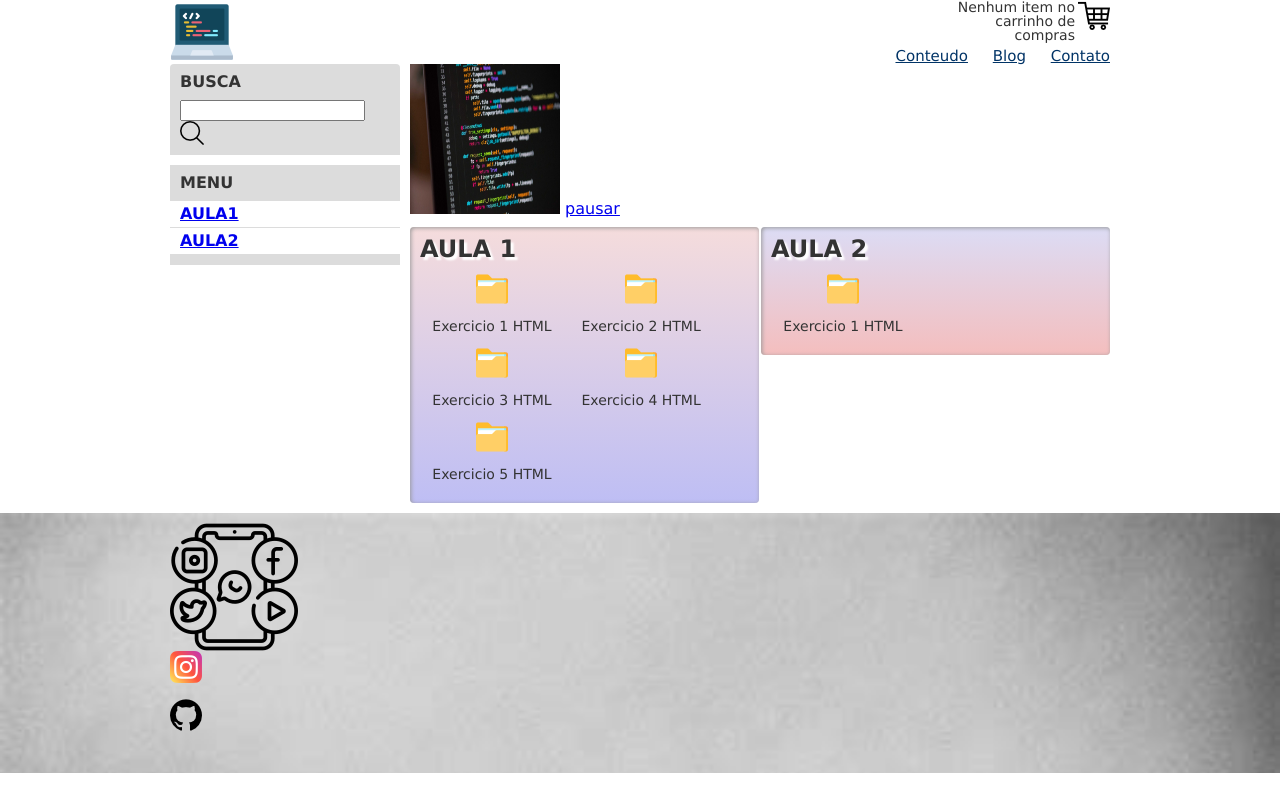
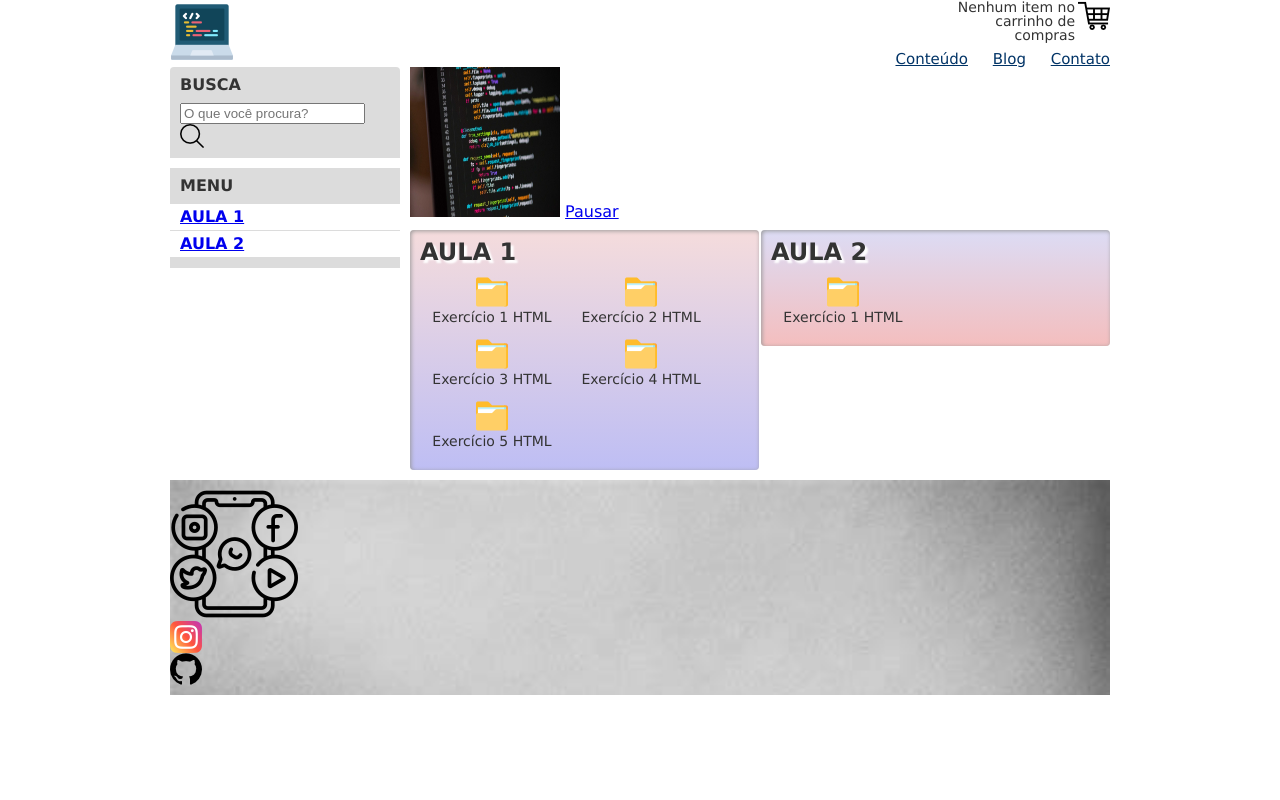
Before and after one commit to felpss2/UC12, a plain HTML site: page Index1/ROOT/index.html in a window 1280 px wide. Drawn offline with Linux system fonts and the light colour scheme.

Commit message:
commitando

```diff
--- a/Index1/ROOT/index.html
+++ b/Index1/ROOT/index.html
@@ -1,119 +1,93 @@
-<html>
+<!DOCTYPE html>
+<html lang="pt-br">
 
 <head>
-    <title>index</title>
+    <meta charset="UTF-8">
+    <meta name="viewport" content="width=device-width, initial-scale=1.0">
+    <title>Index</title>
     <link rel="stylesheet" href="./css/reset.css">
     <link rel="stylesheet" href="./css/index.css">
-
-    <meta name="viewport" content="width=device-width">
     <link rel="stylesheet" href="css/mobile.css" media="(max-width: 939px)">
-
-
-
 </head>
 
 <body>
     <header class="container">
-
-        <h1><img src="./img/laptop_14960026.png"alt="nome_voces"></h1>
-
-        <p class="carrinho"> Nenhum item no carrinho de compras</p>
-
+        <h1><img src="./img/laptop_14960026.png" alt="nome_voces"></h1>
+        <p class="carrinho">Nenhum item no carrinho de compras</p>
         <nav class="menu-opcoes">
-
             <ul>
-                <li><a href="conteudo.html">Conteudo</a></li>
-
+                <li><a href="conteudo.html">Conteúdo</a></li>
                 <li><a href="blog.html">Blog</a></li>
-
                 <li><a href="contato.html">Contato</a></li>
             </ul>
         </nav>
     </header>
 
-
-    <section id="main"><!-- Conteudo principal --></section>
-    <section id="destaques">
-        <div class="container destaque">
-
+    <main>
+        <section id="destaques" class="container destaque">
             <section class="busca">
                 <h2>Busca</h2>
                 <form action="http://www.google.com.br/search" id="form-busca">
-                    <input type="search" name="q" id="q">
-                    <input type="image" src="./img/search-interface-symbol_54481 (1).png">
+                    <input type="search" name="q" id="q" placeholder="O que você procura?">
+                    <input type="image" src="./img/search-interface-symbol_54481 (1).png" alt="Buscar">
                 </form>
             </section>
-            <!-- fim .busca -->
+
             <section class="menu-conteudo">
                 <h2>Menu</h2>
-
                 <nav>
                     <ul>
-                        <li><a href="#">Aula1</a>
+                        <li><a href="#">Aula 1</a>
                             <ul>
-                                <li><a href="./site1/index.html">Exercicio 1</a></li>
-                                <li><a href="./site1/index2.html">Exercicio 2</a></li>
-                                <li><a href="./site1/index3.html">Exercicio 3</a></li>
-                                <li><a href="./site1/exer3.html">Exercicio 4</a></li>
-                                <li><a href="./site1/index4.html">Exercicio 5</a></li>
+                                <li><a href="./site1/index.html">Exercício 1</a></li>
+                                <li><a href="./site1/index2.html">Exercício 2</a></li>
+                                <li><a href="./site1/index3.html">Exercício 3</a></li>
+                                <li><a href="./site1/exer3.html">Exercício 4</a></li>
+                                <li><a href="./site1/index4.html">Exercício 5</a></li>
                             </ul>
                         </li>
-                        <li><a href="#">Aula2</a>
-
+                        <li><a href="#">Aula 2</a>
                             <ul>
-                                <li><a href="./contato.html">Exercicio 1</a></li>
+                                <li><a href="./contato.html">Exercício 1</a></li>
                             </ul>
-
                         </li>
-
                     </ul>
                 </nav>
             </section>
 
-
             <img class="imagensDestaque" src="./img/destaque-home.jpg" alt="Imagem de destaque">
-            <a href="#" class="pause">pausar</a>
-
-
-
-        </div>
+            <a href="#" class="pause">Pausar</a>
+        </section>
 
         <div class="container paineis">
             <section class="painel aula1">
                 <h2>Aula 1</h2>
                 <ol>
-                    <!--primeiro exercicio-->
                     <li><a href="./site1/index.html">
-                            <figure><img src="./img/folder_3767094.png">
-                                <figcaption><br>Exercicio 1 HTML</figcaption>
+                            <figure><img src="./img/folder_3767094.png" alt="Exercício 1">
+                                <figcaption>Exercício 1 HTML</figcaption>
                             </figure>
                         </a></li>
-
                     <li><a href="./site1/index2.html">
-                            <figure><img src="./img/folder_3767094.png">
-                                <figcaption><br> Exercicio 2 HTML</figcaption>
+                            <figure><img src="./img/folder_3767094.png" alt="Exercício 2">
+                                <figcaption>Exercício 2 HTML</figcaption>
                             </figure>
                         </a></li>
-
                     <li><a href="./site1/index3.html">
-                            <figure><img src="./img/folder_3767094.png">
-                                <figcaption><br> Exercicio 3 HTML</figcaption>
+                            <figure><img src="./img/folder_3767094.png" alt="Exercício 3">
+                                <figcaption>Exercício 3 HTML</figcaption>
                             </figure>
                         </a></li>
-
                     <li><a href="./site1/exer3.html">
-                            <figure><img src="./img/folder_3767094.png">
-                                <figcaption><br> Exercicio 4 HTML</figcaption>
+                            <figure><img src="./img/folder_3767094.png" alt="Exercício 4">
+                                <figcaption>Exercício 4 HTML</figcaption>
                             </figure>
                         </a></li>
-
                     <li><a href="./site1/index4.html">
-                            <figure><img src="./img/folder_3767094.png">
-                                <figcaption><br> Exercicio 5 HTML</figcaption>
+                            <figure><img src="./img/folder_3767094.png" alt="Exercício 5">
+                                <figcaption>Exercício 5 HTML</figcaption>
                             </figure>
                         </a></li>
-
-
                 </ol>
             </section>
 
@@ -121,36 +95,24 @@
                 <h2>Aula 2</h2>
                 <ol>
                     <li><a href="./contato.html">
-                            <figure><img src="./img/folder_3767094.png">
-                                <figcaption><br> Exercicio 1 HTML</figcaption>
+                            <figure><img src="./img/folder_3767094.png" alt="Exercício 1">
+                                <figcaption>Exercício 1 HTML</figcaption>
                             </figure>
                         </a></li>
-
                 </ol>
             </section>
         </div>
+    </main>
 
-
-    </section>
-
-
-    <footer>
-        <div class="container">
-            <img class="logo rodape" src="./img/social-media_4187236.png" alt="logo site">
-            <ul class="social">
-                <li><a href="https://www.instagram.com/felype1388/">instagram</a></li><br>
-                <li><a href="https://github.com/felpss2">gitHub</a></li>
-
-                <a></a>
-            </ul>
-        </div>
-
-
+    <footer class="container">
+        <img class="logo rodape" src="./img/social-media_4187236.png" alt="Logo do site">
+        <ul class="social">
+            <li><a href="https://www.instagram.com/felype1388/">Instagram</a></li>
+            <li><a href="https://github.com/felpss2">GitHub</a></li>
+        </ul>
     </footer>
 
     <script src="js/index.js"></script>
-
-
 </body>
 
 </html>
--- a/pokedex-main/css/style.css
+++ b/pokedex-main/css/style.css
@@ -1,102 +1,129 @@
-@import url('https://fonts.googleapis.com/css2?family=Oxanium:wght@300;400;500;600;700;800&display=swap');
-
-* {
-  margin: 0;
-  padding: 0;
-  box-sizing: border-box;
-  font-family: 'Oxanium', cursive;
-}
-
+/* Estilos gerais */
 body {
-  text-align: center;
-  background: linear-gradient(to bottom, #6ab7f5, #fff);
+  font-family: 'Arial', sans-serif;
+  color: #333;
+  line-height: 1.6;
+  display: flex;
+  flex-direction: column;
   min-height: 100vh;
 }
 
-main {
-  display: inline-block;
-  margin-top: 2%;
-  padding: 15px;
-  position: relative;
+.container {
+  width: 90%;
+  max-width: 1200px;
+  margin: 0 auto;
+  padding: 20px;
 }
 
-.pokedex {
-  width: 100%;
-  max-width: 425px;
+header {
+  display: flex;
+  justify-content: space-between;
+  align-items: center;
+  background-color: #f8f8f8;
+  padding: 10px 0;
+  border-bottom: 1px solid #ccc;
 }
 
-.pokemon__image {
-  position: absolute;
-  bottom: 55%;
-  left: 50%;
-  transform: translate(-63%, 20%);
-  height: 18%;
+header h1 img {
+  height: 50px;
 }
 
-.pokemon__data {
-  position: absolute;
-  font-weight: 600;
-  color: #aaa;
-  top: 54.5%;
-  right: 27%;
-  font-size: clamp(8px, 5vw, 25px);
+.carrinho {
+  background: url('../img/shopping-cart_1082248.png') no-repeat top right;
+  font-size: 14px;
+  padding-right: 35px;
+  text-align: right;
+  width: 140px;
 }
 
-.pokemon__name {
-  color: #3a444d;
-  text-transform: capitalize;
-}
-
-.form {
-  position: absolute;
-  width: 65%;
-  top: 65%;
-  left: 13.5%;
-}
-
-.input__search {
-  width: 100%;
-  padding: 4%;
-  outline: none;
-  border: 2px solid #333;
-  border-radius: 5px;
-  font-weight: 600;
-  color: #3a444d;
-  font-size: clamp(8px, 5vw, 1rem);
-  box-shadow: -3px 4px 0 #888, -5px 7px 0 #333
-}
-
-.buttons {
-  position: absolute;
-  bottom: 10%;
-  left: 50%;
-  width: 65%;
-  transform: translate(-57%, 0);
+.menu-opcoes ul {
+  list-style: none;
+  padding: 0;
+  margin: 0;
   display: flex;
   gap: 20px;
 }
 
-.button {
-  width: 50%;
-  padding: 4%;
-  border: 2px solid #000;
-  border-radius: 5px;
-  font-size: clamp(8px, 5vw, 1rem);
-  font-weight: 600;
-  color: white;
-  background-color: #444;
-  box-shadow: -2px 3px 0 #222, -4px 6px 0 #000;
+.menu-opcoes a {
+  text-decoration: none;
+  color: #007dc6;
+  font-weight: bold;
 }
 
-.button:active {
-  box-shadow: inset -4px 4px 0 #222;
-  font-size: 0.9rem;
+.menu-opcoes a:hover {
+  color: #005799;
 }
 
-.info {
-  height: 400px;
-  background-color: white;
+.destaque {
+  display: flex;
+  flex-wrap: wrap;
+  align-items: center;
+  margin-top: 20px;
+}
 
+.busca,
+.menu-conteudo {
+  background-color: #dcdcdc;
+  font-weight: bold;
+  text-transform: uppercase;
+  margin-right: 10px;
+  padding: 15px;
+  width: 230px;
+}
 
+.busca h2,
+.menu-conteudo h2 {
+  margin: 0 0 10px 0;
+}
+
+.busca input[type="search"] {
+  width: calc(100% - 40px);
+  padding: 5px;
+  margin-bottom: 10px;
+}
+
+.imagensDestaque {
+  max-width: 100%;
+  height: auto;
+  margin-top: 20px;
+}
+
+.paineis {
+  display: flex;
+  flex-wrap: wrap;
+  gap: 20px;
+  margin-top: 20px;
+}
+
+.painel {
+  flex: 1;
+  background-color: #f9f9f9;
+  padding: 20px;
+  border: 1px solid #ccc;
+  border-radius: 5px;
+}
+
+footer {
+  position: absolute; /* ou fixed */
+  bottom: 0;
+  width: 100%;
+}
+
+footer .logo.rodape {
+  height: 40px;
+  margin-bottom: 10px;
 
 }
+
+footer .social {
+  list-style: none;
+  padding: 0;
+  margin: 0;
+}
+
+footer .social li {
+  display: inline;
+
+}
+
+;
```
Also changed, not shown: pokedex-main/index.html (+18 -17 lines), pokedex-main/js/script.js (+29 -0 lines).
